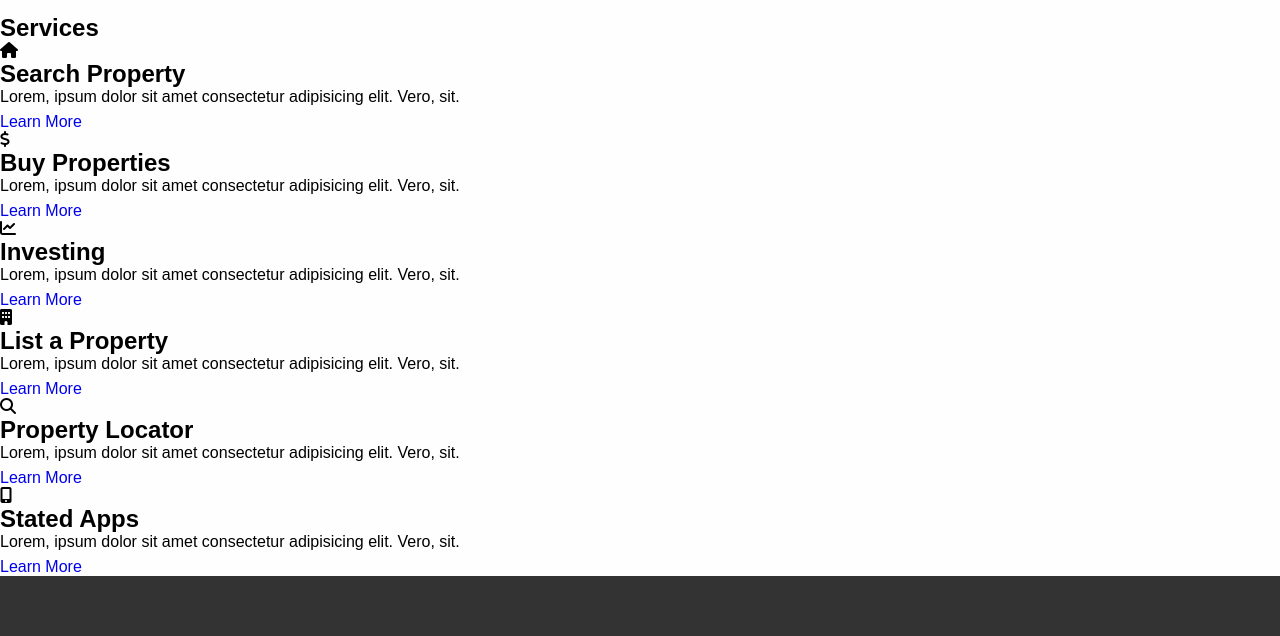
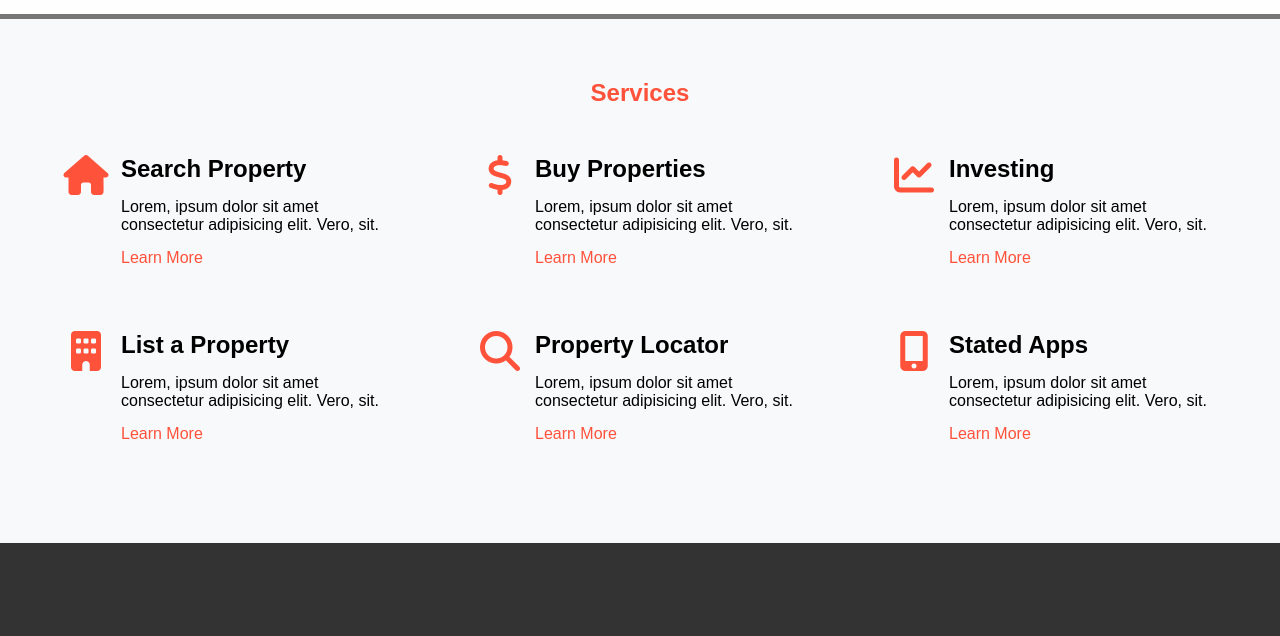
Before and after one commit to Danjuma011/AstroHome, a plain HTML site: page About.html in a window 1280 px wide. Shown: the part 66-702 px from the top of the page. Drawn offline with Linux system fonts and the light colour scheme.

Commit message:
modified:   style.css

```diff
--- a/style.css
+++ b/style.css
@@ -810,7 +810,7 @@ footer button.right-rounded:hover{
 
 
 /* ABOUT CSS BEGINS */
-/*
+
 .services-container{
     background: #f8f9fa;
     border-top: 5px solid #777;
@@ -838,14 +838,22 @@ footer button.right-rounded:hover{
 
 }
 
-.service-card-right a{
+.service-card-right  a{
     color: #ff523b;
     width: 80%;
     float: right;
 
 }
 
-.service-card-right h1, p{
+.service-card-right h1 {
+    margin-bottom: 15px;
+    width: 80%;
+    float: right;
+
+
+}
+
+.service-card-right  p{
     margin-bottom: 15px;
     width: 80%;
     float: right;
@@ -863,7 +871,7 @@ footer button.right-rounded:hover{
 .service-card-right a:hover{
     text-decoration: underline;
 
-} */
+}
 
 /* ABOUT CSS ENDS */
 
```
